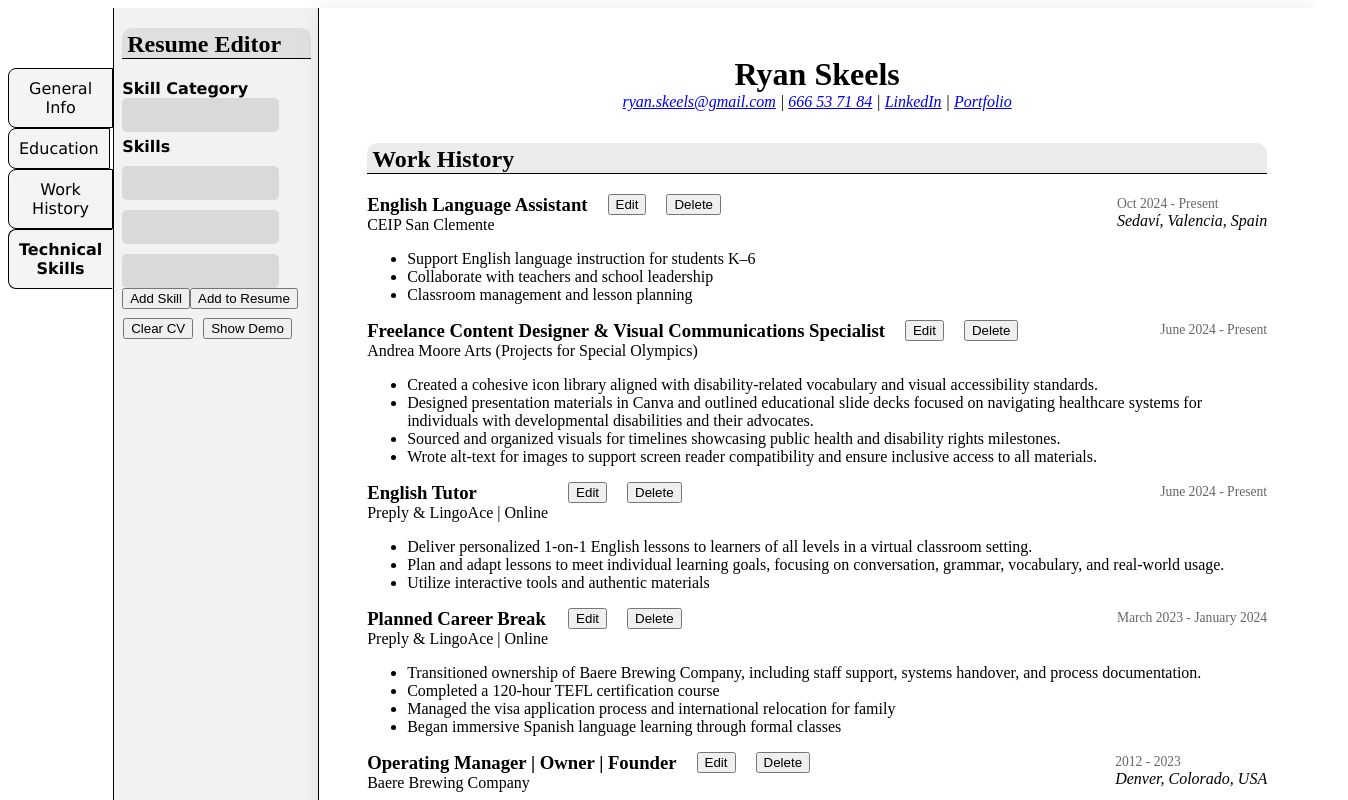
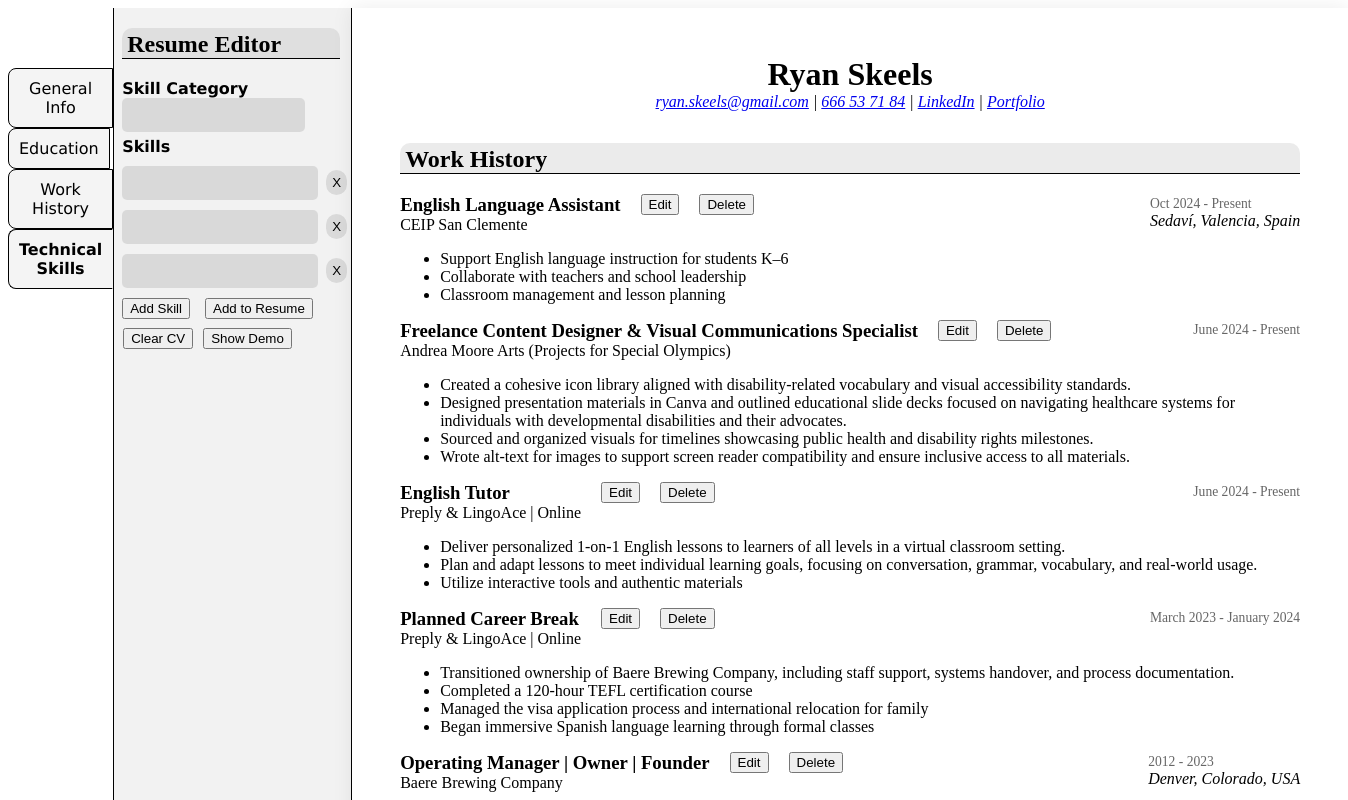
Before and after one commit to housemouse62/CV_Application, a React (Vite) app: page / in a window 1280 px wide. Both pictures are taken after a click on the button "Technical Skills". Shown: the top 800 px of the page, 1348 px wide, since content can reach past the window. Built offline with nearby package versions, Linux system fonts and the light colour scheme.

Commit message:
add delete task & delete duty buttons

```diff
--- a/src/components/App.jsx
+++ b/src/components/App.jsx
@@ -9,8 +9,12 @@ const initialGeneralInfoState = {
   userLastName: "",
   userEmail: "",
   userPhone: "",
-  linkedIn: "",
-  Portfolio: "",
+  userLinkedIn: "",
+  userGitHub: "",
+};
+
+const initialCustomLinks = {
+  customLink: [{ linkName: "", linkAddress: "" }],
 };
 
 const initialEducationState = {
@@ -31,10 +35,21 @@ const initialWorkHistoryState = {
   state: "",
   zipCode: "",
   country: "",
-  duties: ["", "", ""],
+  duties: [
+    { id: crypto.randomUUID(), value: "" },
+    { id: crypto.randomUUID(), value: "" },
+    { id: crypto.randomUUID(), value: "" },
+  ],
 };
 
-const initialTechnicalSkillsState = { skillCategory: "", skills: ["", "", ""] };
+const initialTechnicalSkillsState = {
+  skillCategory: "",
+  skills: [
+    { id: crypto.randomUUID(), value: "" },
+    { id: crypto.randomUUID(), value: "" },
+    { id: crypto.randomUUID(), value: "" },
+  ],
+};
 
 function App() {
   const [activeSection, setActiveSection] = useState("generalInfo");
--- a/src/components/MainContainer.jsx
+++ b/src/components/MainContainer.jsx
@@ -92,7 +92,7 @@ function MainContainer({
               </div>
               <ul>
                 {work.duties.map((duty, index) => (
-                  <li key={index}>{duty}</li>
+                  <li key={duty.id}>{duty.value}</li>
                 ))}
               </ul>
             </article>
@@ -158,7 +158,7 @@ function MainContainer({
               <br />
               <ul>
                 {skill.skills.map((skill, index) => (
-                  <li key={index}>{skill}</li>
+                  <li key={skill.id}>{skill.value}</li>
                 ))}
               </ul>
             </article>
--- a/src/components/TechnicalSkills.jsx
+++ b/src/components/TechnicalSkills.jsx
@@ -23,31 +23,44 @@ function TechnicalSkills({
         value={draftTechnicalSkills.skillCategory}
         onChange={handleChange}
       />
-      <div class="skills">
-        <label for="skills">Skills</label>
+      <div className="skills">
+        <label htmlFor="skills">Skills</label>
         {draftTechnicalSkills.skills.map((skill, index) => (
+          <div key={skill.id} className="skillLine">
             <input
-            key={index}
               label="Skill "
               type="text"
-            value={skill}
+              value={skill.value}
               className="skill"
               onChange={(e) => {
                 const updated = [...draftTechnicalSkills.skills];
                 updated[index] = e.target.value;
-              setDraftTechnicalSkills((prev) => ({ ...prev, skills: updated }));
+                setDraftTechnicalSkills((prev) => ({
+                  ...prev,
+                  skills: updated,
+                }));
               }}
             />
+            <button
+              type="button"
+              className="deleteSkill"
+              onClick={() => {
+                const newSkills = draftTechnicalSkills.skills.filter(
+                  (_, i) => i !== index,
+                );
+                setDraftTechnicalSkills((prev) => ({
+                  ...prev,
+                  skills: newSkills,
+                }));
+              }}
+            >
+              X
+            </button>
+          </div>
         ))}
       </div>
-      {/* <CustomInput
-        label="Skill "
-        type="text"
-        name="skill"
-        value={draftTechnicalSkills.skills}
-        onChange={handleChange}
-      /> */}
       <button
+        className="addSkill"
         type="button"
         onClick={() =>
           setDraftTechnicalSkills((prev) => ({
--- a/src/components/templates.jsx
+++ b/src/components/templates.jsx
@@ -6,6 +6,7 @@ const emptyCV = {
     userPhone: "",
     userLinkedIn: "",
     userGitHub: "",
+    customLink: [{ linkName: "", linkAddress: "" }],
   },
   education: [],
   workHistory: [],
@@ -20,6 +21,7 @@ const demoCV = {
     userPhone: "666 53 71 84",
     userLinkedIn: "https://www.linkedin.com/in/ryan-skeels62/",
     userGitHub: "https://github.com/housemouse62",
+    customLink: [{ linkName: "Google", linkAddress: "www.google.com" }],
   },
   education: [
     {
@@ -78,9 +80,18 @@ const demoCV = {
       state: "Valencia",
       country: "Spain",
       duties: [
-        "Support English language instruction for students K–6",
-        "Collaborate with teachers and school leadership",
-        "Classroom management and lesson planning",
+        {
+          id: crypto.randomUUID(),
+          value: "Support English language instruction for students K–6",
+        },
+        {
+          id: crypto.randomUUID(),
+          value: "Collaborate with teachers and school leadership",
+        },
+        {
+          id: crypto.randomUUID(),
+          value: "Classroom management and lesson planning",
+        },
       ],
     },
     {
@@ -93,10 +104,26 @@ const demoCV = {
       state: "",
       country: "",
       duties: [
+        {
+          id: crypto.randomUUID(),
+          value:
             "Created a cohesive icon library aligned with disability-related vocabulary and visual accessibility standards.",
+        },
+        {
+          id: crypto.randomUUID(),
+          value:
             "Designed presentation materials in Canva and outlined educational slide decks focused on navigating healthcare systems for individuals with developmental disabilities and their advocates.",
+        },
+        {
+          id: crypto.randomUUID(),
+          value:
             "Sourced and organized visuals for timelines showcasing public health and disability rights milestones.",
+        },
+        {
+          id: crypto.randomUUID(),
+          value:
             "Wrote alt-text for images to support screen reader compatibility and ensure inclusive access to all materials.",
+        },
       ],
     },
     {
@@ -108,9 +135,20 @@ const demoCV = {
       state: "",
       country: "",
       duties: [
+        {
+          id: crypto.randomUUID(),
+          value:
             "Deliver personalized 1-on-1 English lessons to learners of all levels in a virtual classroom setting.",
+        },
+        {
+          id: crypto.randomUUID(),
+          value:
             "Plan and adapt lessons to meet individual learning goals, focusing on conversation, grammar, vocabulary, and real-world usage.",
-        "Utilize interactive tools and authentic materials",
+        },
+        {
+          id: crypto.randomUUID(),
+          value: "Utilize interactive tools and authentic materials",
+        },
       ],
     },
     {
@@ -122,10 +160,25 @@ const demoCV = {
       state: "",
       country: "",
       duties: [
+        {
+          id: crypto.randomUUID(),
+          value:
             "Transitioned ownership of Baere Brewing Company, including staff support, systems handover, and process documentation.",
-        "Completed a 120-hour TEFL certification course",
+        },
+        {
+          id: crypto.randomUUID(),
+          value: "Completed a 120-hour TEFL certification course",
+        },
+        {
+          id: crypto.randomUUID(),
+          value:
             "Managed the visa application process and international relocation for family ",
+        },
+        {
+          id: crypto.randomUUID(),
+          value:
             "Began immersive Spanish language learning through formal classes",
+        },
       ],
     },
     {
@@ -137,13 +190,41 @@ const demoCV = {
       state: "Colorado",
       country: "USA",
       duties: [
+        {
+          id: crypto.randomUUID(),
+          value:
             "Co-founded and operated a successful craft brewery, overseeing both production and retail operations in compliance with local and federal regulations.",
+        },
+        {
+          id: crypto.randomUUID(),
+          value:
             "Directed business development from concept to launch, including buildout planning, equipment sourcing, and installation.",
+        },
+        {
+          id: crypto.randomUUID(),
+          value:
             "Led product development and brewing operations, creating original recipes and managing all aspects of brewing, packaging, and delivery.",
+        },
+        {
+          id: crypto.randomUUID(),
+          value:
             "Managed financial operations, including payroll, accounting, and vendor payments, using best practices for small business bookkeeping.",
+        },
+        {
+          id: crypto.randomUUID(),
+          value:
             "Developed and implemented HR policies, hiring procedures, and team management systems to support a collaborative work environment.",
+        },
+        {
+          id: crypto.randomUUID(),
+          value:
             "Oversaw marketing strategy, social media, graphic design, and community engagement efforts, including a long-running Non-Profit of the Month program.",
+        },
+        {
+          id: crypto.randomUUID(),
+          value:
             "Handled procurement of ingredients and materials, equipment maintenance, and facility upkeep",
+        },
       ],
     },
     {
@@ -155,11 +236,31 @@ const demoCV = {
       state: "Colorado",
       country: "USA",
       duties: [
+        {
+          id: crypto.randomUUID(),
+          value:
             "Conducted public health inspections for food manufacturing and retail facilities to ensure compliance with health codes.",
+        },
+        {
+          id: crypto.randomUUID(),
+          value:
             "Authored inspection reports, summaries, and recommendations to support enforcement and education.",
+        },
+        {
+          id: crypto.randomUUID(),
+          value:
             "Developed and delivered training programs for new staff, as well as food facility personnel.",
+        },
+        {
+          id: crypto.randomUUID(),
+          value:
             "Responded to foodborne illness reports and public complaints, executing follow-up investigations and enforcing corrective actions.",
+        },
+        {
+          id: crypto.randomUUID(),
+          value:
             "Led temporary closures and represented the department in legal proceedings related to public health violations.",
+        },
       ],
     },
     {
@@ -171,11 +272,31 @@ const demoCV = {
       state: "Colorado",
       country: "USA",
       duties: [
+        {
+          id: crypto.randomUUID(),
+          value:
             "Designed and managed forest restoration and habitat conservation projects across public lands.",
+        },
+        {
+          id: crypto.randomUUID(),
+          value:
             "Wrote detailed management plans, ecological assessments, and project reports based on field data.",
+        },
+        {
+          id: crypto.randomUUID(),
+          value:
             "Collected, analyzed, and interpreted environmental data to guide resource decisions.",
+        },
+        {
+          id: crypto.randomUUID(),
+          value:
             "Trained and supervised seasonal staff; led educational programming on machinery safety and environmental topics.",
+        },
+        {
+          id: crypto.randomUUID(),
+          value:
             "Developed training materials and protocols for internal programs and public outreach.",
+        },
       ],
     },
   ],
@@ -184,27 +305,83 @@ const demoCV = {
       id: crypto.randomUUID(),
       skillCategory: "Business",
       skills: [
-        "Business Development & Strategy",
-        "Operations & Project Management",
-        "Policy & Procedure Development",
-        "Communication",
-        "Team Collaboration",
-        "Training, Education & Staff Development",
-        "Financial & Budget Management",
-        "Regulatory Compliance & Risk Management",
-        "Visual Communication & Graphic Design",
-        "Human Resources & Payroll Administration",
+        {
+          id: crypto.randomUUID(),
+          value: "Business Development & Strategy",
+        },
+        {
+          id: crypto.randomUUID(),
+          value: "Operations & Project Management",
+        },
+        {
+          id: crypto.randomUUID(),
+          value: "Policy & Procedure Development",
+        },
+        {
+          id: crypto.randomUUID(),
+          value: "Communication",
+        },
+        {
+          id: crypto.randomUUID(),
+          value: "Team Collaboration",
+        },
+        {
+          id: crypto.randomUUID(),
+          value: "Training, Education & Staff Development",
+        },
+        {
+          id: crypto.randomUUID(),
+          value: "Financial & Budget Management",
+        },
+        {
+          id: crypto.randomUUID(),
+          value: "Regulatory Compliance & Risk Management",
+        },
+        {
+          id: crypto.randomUUID(),
+          value: "Visual Communication & Graphic Design",
+        },
+        {
+          id: crypto.randomUUID(),
+          value: "Human Resources & Payroll Administration",
+        },
       ],
     },
     {
       id: crypto.randomUUID(),
       skillCategory: "Web Development",
-      skills: ["HTML", "CSS", "JavaScript", "React"],
+      skills: [
+        {
+          id: crypto.randomUUID(),
+          value: "HTML",
+        },
+        {
+          id: crypto.randomUUID(),
+          value: "CSS",
+        },
+        {
+          id: crypto.randomUUID(),
+          value: "JavaScript",
+        },
+        {
+          id: crypto.randomUUID(),
+          value: "React",
+        },
+      ],
     },
     {
       id: crypto.randomUUID(),
       skillCategory: "Languages",
-      skills: ["Native English", "Spanish Level B2"],
+      skills: [
+        {
+          id: crypto.randomUUID(),
+          value: "Native English",
+        },
+        {
+          id: crypto.randomUUID(),
+          value: "Spanish Level B2",
+        },
+      ],
     },
   ],
 };
--- a/src/styles/Sidebar.css
+++ b/src/styles/Sidebar.css
@@ -69,4 +69,33 @@ form {
   flex-direction: column;
   width: 80%;
   gap: 10px;
+  margin-bottom: 10px;
 }
+
+.skillLine,
+.dutyLine {
+  display: flex;
+  align-items: center;
+}
+
+.skill,
+.duty {
+  flex-grow: 1;
+  margin-right: 8px;
+}
+
+.addSkill,
+.addDuty {
+  margin-right: 15px;
+}
+
+.deleteSkill,
+.deleteDuty {
+  text-align: center;
+  align-items: center;
+  border: none;
+  border-radius: 15px;
+  height: 25px;
+  width: 25px;
+  background-color: rgba(0, 0, 0, 0.1);
+}
```
Also changed, not shown: src/components/GeneralInfo.jsx (+24 -0 lines), src/components/WorkHistory.jsx (+20 -13 lines), src/components/customLinks.jsx (added). Lines whose indentation alone changed are shown as unchanged.
